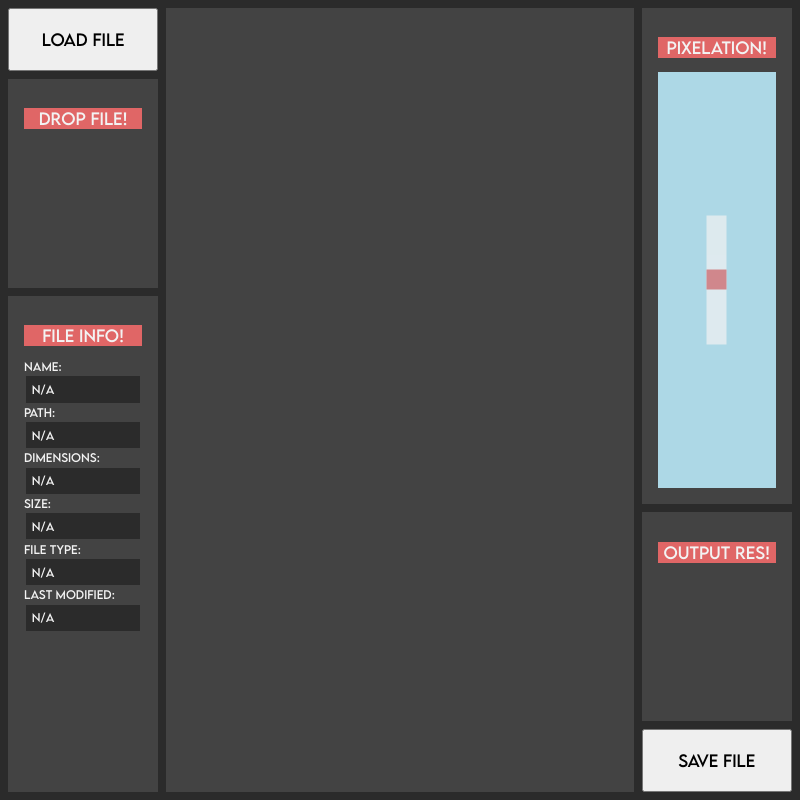
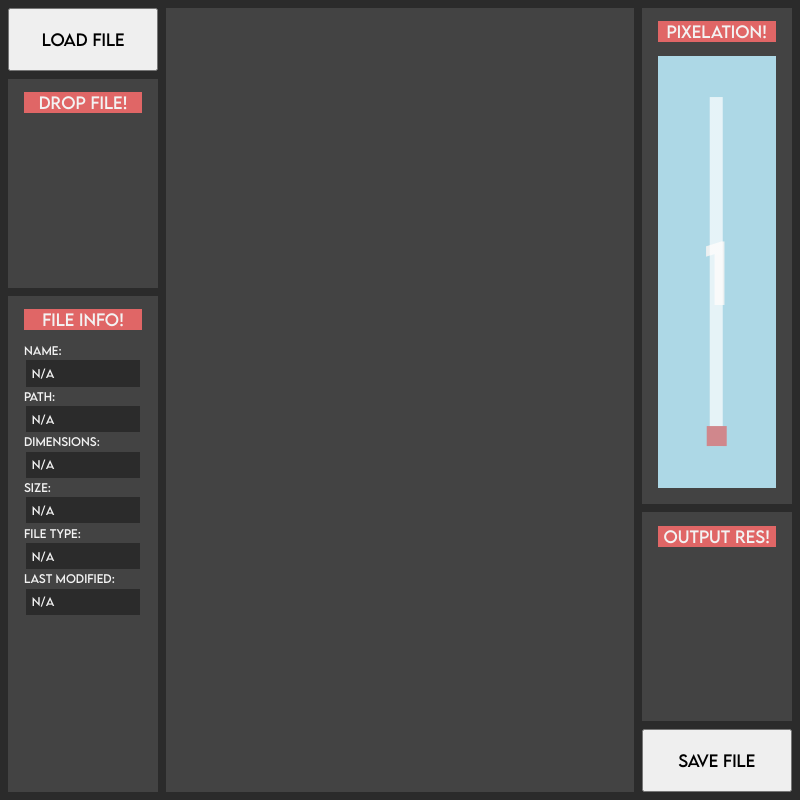
Before and after one commit to SpicyRicecaker/Pixelate, an Electron app: page index.html in a window 800 px wide. Drawn offline with Linux system fonts and the light colour scheme.

Commit message:
FINISHED SLIDER & VALUE DISPLAY!! WE'RE CLOSE, JUST PIXELATE LEFT!

```diff
--- a/index.html
+++ b/index.html
@@ -9,7 +9,7 @@
 
 <body>
     <div class="wrapper">
-        <input type="button" id="smallButton" value="Load File"></button>
+        <input type="button" id="smallButton" value="Load File">
         <div class="loadFile">
             <h2>
                 Drop File!
@@ -17,14 +17,14 @@
         </div>
         <div id="container">
             <img id="panelImage">
-            <!-- <canvas id="mainPanel"></canvas> -->
         </div>
         <div id="pixelation">
             <h2>
                 Pixelation!
             </h2>
             <div id="sliderContainer">
-                <input type="range" min="1" max="100" id="pixelationSlider">
+                <div id="box">1</div>
+                <input type="range" min="1" max="99" value="1" id="pixelationSlider">
             </div>
         </div>
         <div class="fileInfo">
@@ -49,7 +49,7 @@
                 Output Res!
             </h2>
         </div>
-        <input type="button" id="largeButton" value="Save File"></button>
+        <input type="button" id="largeButton" value="Save File">
     </div>
     <script src="pixelate.js"></script>
 </body>
--- a/pixelate.js
+++ b/pixelate.js
@@ -17,6 +17,14 @@ let filePath;
 let loadedImage;
 // Actual modified verson of said loaded image
 let unloadedImage;
+// Some document stuff to store
+// 0 container, 1 slider, 2 box
+const sliderElements = [
+  document.getElementById('sliderContainer'),
+  document.getElementById('pixelationSlider'),
+  document.getElementById('box'),
+];
+let pixelation = 1;
 
 // Scrapped in favor of css implementation!
 // function renderImage() {
@@ -118,6 +126,8 @@ function exportImage() {
     // Now we need to resize this image to fit the container???
     // resizeImage();
     unloadedImage.setAttribute('id', 'panelImage');
+    // 2.5. Remove the previous pic!
+    document.getElementById('panelImage').remove();
     // Add it to the darn docccc!!!
     document.getElementById('container').appendChild(unloadedImage);
   };
@@ -155,7 +165,9 @@ function drawImageToCanvas() {
 
 // Here is the actual smart coding happening
 function pixelateImage() {
-  console.log('hi');
+  ctx.beginPath();
+  ctx.fillStyle = 'red';
+  ctx.fillRect(0, 0, pixelation * 20, pixelation * 20);
 }
 
 function loadDrawAndExportImage() {
@@ -168,7 +180,7 @@ function loadDrawAndExportImage() {
     // as we're literally removing the image right after
     updateFileInfo();
     // 2.5. Remove the previous pic!
-    document.getElementById('panelImage').remove();
+    // document.getElementById('panelImage').remove();
     // 3. First we should draw the contents of the image
     // onto a canvas
     drawImageToCanvas();
@@ -307,13 +319,32 @@ document.getElementById('smallButton').addEventListener(
   false,
 );
 // False at the end, something about events only called on bubbling up case... false by default idk
+function updateSlider() {
+  sliderElements[1].style.width = sliderElements[0].offsetHeight * 0.8;
+}
 
-// function onResize() {}
+window.addEventListener('resize', () => {
+  updateSlider();
+});
 
-// window.addEventListener('resize', onResize);
+sliderElements[1].addEventListener('input', function updateValue() {
+  pixelation = this.value;
+  this.style.background = `linear-gradient(to right, #ffd966 0%, #ffd966 ${pixelation}%, #fff ${pixelation}%, white 100%)`;
+  sliderElements[2].innerHTML = pixelation;
+  if (filePath === undefined) {
+    return;
+  }
+  // 3. First we should draw the contents of the image
+  // onto a canvas
+  drawImageToCanvas();
+  // 4. Modify the canvas as needed!
+  pixelateImage();
+  // 5. Export the image from the canvas!
+  exportImage();
+});
 
 function init() {
-  // Literally this function is not needed I don't think
+  updateSlider();
 }
 
 init();
--- a/style.css
+++ b/style.css
@@ -73,12 +73,14 @@ p {
 
 .loadFile {
   grid-area: loadfile;
-  padding: 1em;
+  /* Top left bottom right */
+  /* Top/Bottom Left/Right */
+  padding: 0 1em;
 }
 
 .fileInfo {
   grid-area: fileinfo;
-  padding: 1em;
+  padding: 0 1em;
 }
 
 #container {
@@ -97,14 +99,14 @@ p {
 
 #pixelation {
   grid-area: pixelation;
-  padding: 1em;
+  padding: 0 1em 1em 1em;
   display: flex;
   flex-direction: column;
 }
 
 .outputResolution {
   grid-area: outputresolution;
-  padding: 1em;
+  padding: 0 1em;
 }
 
 #sliderContainer {
@@ -125,7 +127,11 @@ p {
   /* Rounds off the edges of the slider*/
   /* border-radius: 1px; */
   /* Sets the background color of the slider */
-  background: #f3f3f3;
+  background: linear-gradient(
+    to right,
+    /* #ffd966 0%, */ /* #ffd966 50%, */ #fff 0%,
+    #fff 100%
+  );
   /* Gets rid of outline surrounding the slider when selected */
   outline: none;
   /* Setting up for the hover animation */
@@ -134,13 +140,27 @@ p {
   transition: opacity 0.2s;
   /* Change it to vertical somehow... */
   transform: rotate(-90deg);
-  margin: 0;
-  padding: 0;
   /* WIDTH AND HEIGHT */
+  height: 1em;
+}
+
+#box {
+  position: absolute;
+  font-size: 10vw;
+  opacity: 0.9;
+  -webkit-touch-callout: none;
+  -webkit-user-select: none;
+  -khtml-user-select: none;
+  -moz-user-select: none;
+  -ms-user-select: none;
+  user-select: none;
 }
 
 #pixelationSlider:hover {
   opacity: 1;
+}
+
+#pixelationSlider::-webkit-slider-runnable-track {
 }
 
 /* The handle/part you can drag of slider*/
@@ -160,7 +180,6 @@ p {
 
 #largeButton {
   grid-area: saveas;
-  padding: 1em;
   /* Font stuff, for some reason body styling doesn't affect buttons */
   font-family: 'Lemon Milk';
   font-size: 1em;
@@ -168,7 +187,7 @@ p {
 
 #smallButton {
   grid-area: loadas;
-  padding: 1em;
+  /* padding: 1em; */
   /* Font stuff */
   font-family: 'Lemon Milk';
   font-size: 1em;
```
